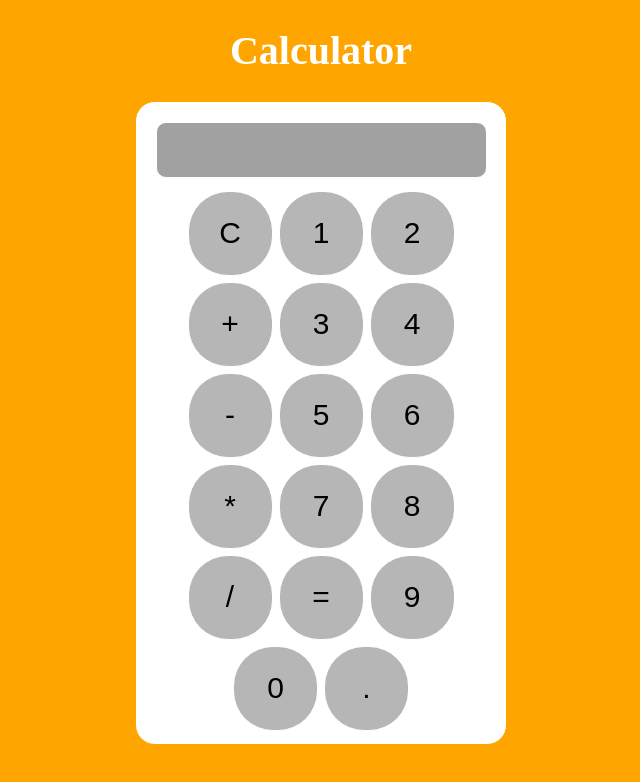
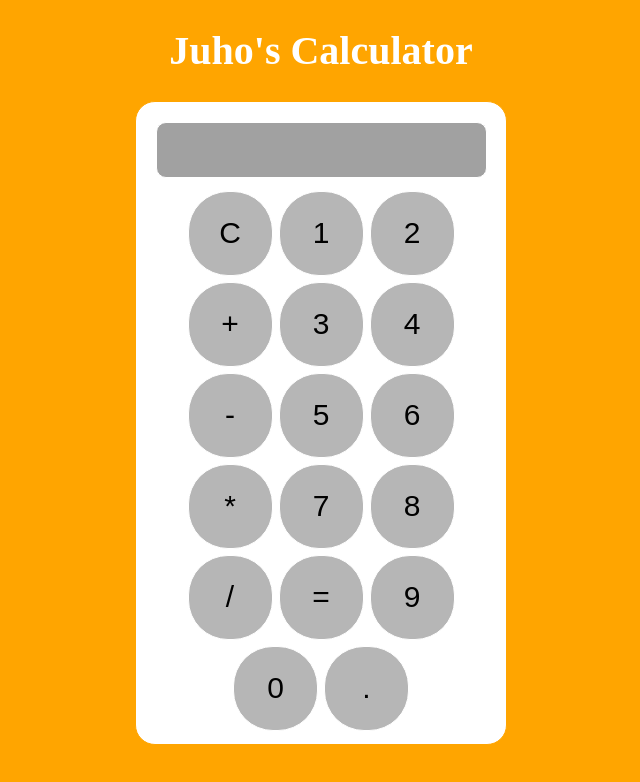
Before and after one commit to JuhoCha/OSS2026_10, a React (Vite) app in the folder Calculator/: page / in a window 1280 px wide. Shown: the top 782 px of the page, without its empty margins (319-959 px from the left). Built offline with nearby package versions, Linux system fonts and the light colour scheme.

Commit message:
chage error and Changed title

```diff
--- a/Calculator/src/App.jsx
+++ b/Calculator/src/App.jsx
@@ -65,7 +65,7 @@ const App = () => {
   return (
     <>
       <AppTitle />
-      <div className="Juho's calculator">
+      <div className="calculator">
         <Display displayValue={calVal} />
         <ButtonsContainer handleOnClick={onButtonClick} />
       </div>
--- a/Calculator/src/components/AppTitle.jsx
+++ b/Calculator/src/components/AppTitle.jsx
@@ -1,5 +1,5 @@
 const AppTitle = () => {
-  return <h1 className="title">Calculator</h1>;
+  return <h1 className="title">Juho's Calculator</h1>;
 };
 
 export default AppTitle;
```
